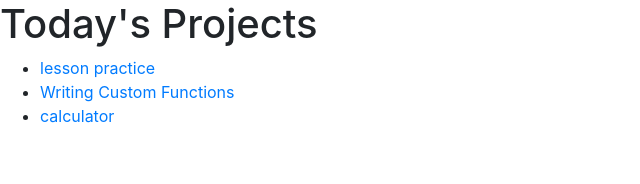
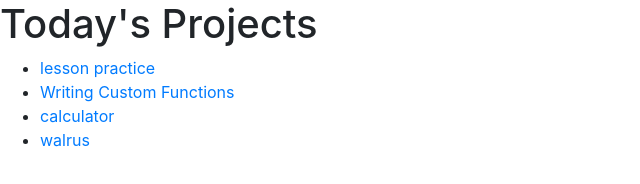
Before and after one commit to boatmountain/EpicodusWeek2Day1, a plain HTML site: page index.html in a window 1280 px wide. Shown: the full height of the page, 0-640 px from the left. Drawn offline with Linux system fonts and the light colour scheme.

Commit message:
Add link in index.html for walrus.html and add index.html, js/walrus.js, &  css/walrus.css

```diff
--- a/index.html
+++ b/index.html
@@ -15,6 +15,7 @@
         <li><a href="practice.html">lesson practice</a></li>
         <li><a href="customCode.html">Writing Custom Functions</a></li>
         <li><a href="calculator.html">calculator</a></li>
+        <li><a href="walrus.html">walrus</a></li>
     </ul>
 
 </body>
```
Also changed, not shown: css/walrus.css (added), js/walrus.js (added), walrus.html (added).
